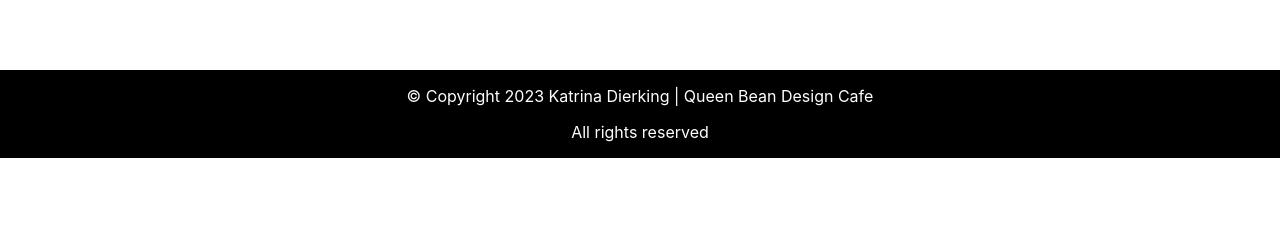
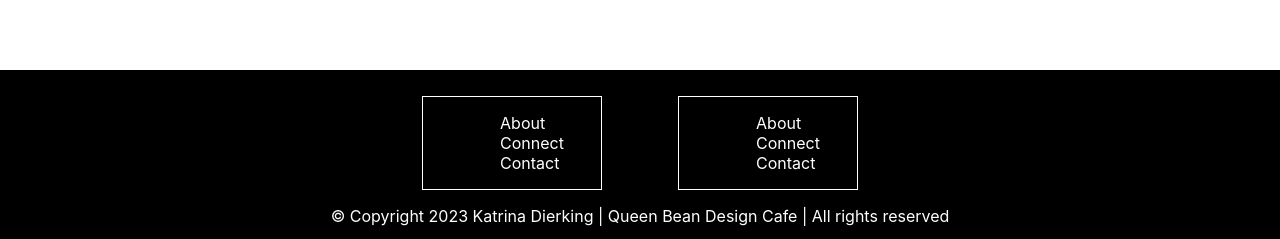
Before and after one commit to Katrina-Dierking/Queen-bean-funnel, a React (Create React App) app: page / in a window 1280 px wide. Shown: the part 1564-1803 px from the top of the page. Before the commit the page ends 1722 px from the top, so only its background shows below. Built offline with nearby package versions, Linux system fonts and the light colour scheme; a web font is replaced by a local one.

Commit message:
forgotten additions

```diff
--- a/src/footer/Footer.js
+++ b/src/footer/Footer.js
@@ -4,10 +4,45 @@
 function Footer() {
   return (
     <footer>
-        <p> © Copyright  2023 Katrina Dierking | Queen Bean Design Cafe</p>
-        <p>All rights reserved</p>
+      <section className="mainFoot">
+        <section className="leftFoot">
+          <nav>
+            <ul>
+              <li>
+                <a href="#">About</a>
+              </li>
+              <li>
+                <a href="#">Connect</a>
+              </li>
+              <li>
+                <a href="#">Contact</a>
+              </li>
+            </ul>
+          </nav>
+        </section>
+
+        <section className="rightFoot">
+          <nav>
+            <ul>
+              <li>
+                <a href="#">About</a>
+              </li>
+              <li>
+                <a href="#">Connect</a>
+              </li>
+              <li>
+                <a href="#">Contact</a>
+              </li>
+            </ul>
+          </nav>
+        </section>
+        </section>
+        <section className='copyright'>
+
+        <p> © Copyright 2023 Katrina Dierking | Queen Bean Design Cafe | All rights reserved</p>
+        </section>
     </footer>
-  )
+  );
 }
 
 export default Footer
--- a/src/footer/footer.css
+++ b/src/footer/footer.css
@@ -1,6 +1,31 @@
 footer {
     width: 100%;
-    text-align:center;
+    text-align:left;
     background-color:black;
     color:white;
+
 }
+.mainFoot {
+    display:flex;
+    flex-direction: row;
+    width: 40%;
+    margin:auto;
+
+
+}
+
+.leftFoot, .rightFoot {
+    width: 35%;
+    align-items: left;
+    border: 1px solid white;
+    margin-top: 5%;
+}
+.leftFoot a, .rightFoot a {
+    text-decoration: none;
+    color:white;
+
+}
+
+ul {
+    list-style-type: none;
+}
--- a/src/header/header.css
+++ b/src/header/header.css
@@ -4,7 +4,7 @@
     justify-content: space-between;
     padding:  1% 2%;
     margin-bottom: 2%;
-    background-color: yellow;
+    background-color: #ffff00;
     box-shadow: 10px 10px 15px black;
     font-family: Bona Nova;
     font-size: 24px;
```
Also changed, not shown: public/index.html (+1 -21 lines).
